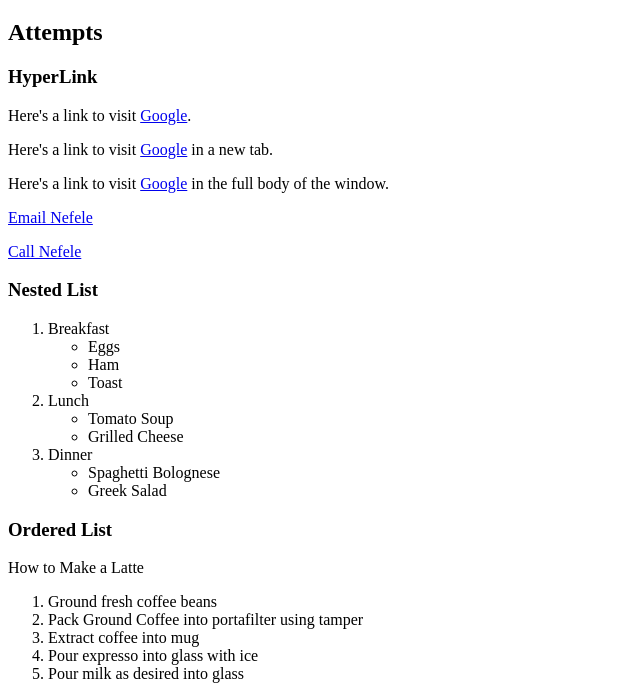
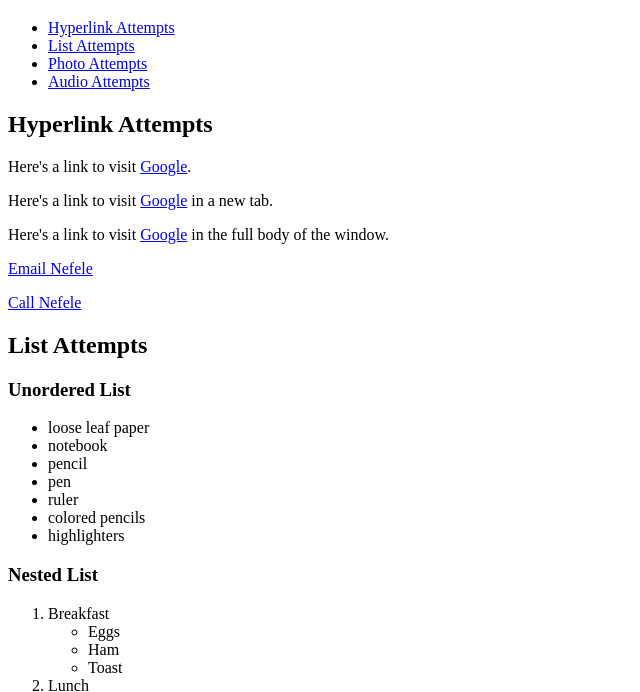
Before and after one commit to neftala/sandbox, a plain HTML site: page index.html in a window 1280 px wide. Shown: the part 61-753 px from the top of the page, without its empty margins (0-640 px from the left). Drawn offline with Linux system fonts and the light colour scheme.

Commit message:
update sandbox

```diff
--- a/index.html
+++ b/index.html
@@ -6,11 +6,22 @@
     </head>
 
     <body>
+        <header>
             <h1>Here to make mistakes!</h1>
+        </header>
 
-        <h2>Attempts</h2>
+        <nav>
+            <ul>
+                <li><a href="#hyperlink-attempts">Hyperlink Attempts</a></li>
+                <li><a href="#list-attempts">List Attempts</a></li>
+                <li><a href="#photo-attempts">Photo Attempts</a></li>
+                <li><a href="#audio-attempts">Audio Attempts</a></li>
+            </ul>
+        </nav>
 
-        <h3>HyperLink</h3>
+        <main>
+            <section id="hyperlink-attempts">
+                <h2>Hyperlink Attempts</h2>
 
                 <p>Here's a link to visit <a href="https://google.com">Google</a>.</p>
 
@@ -21,6 +32,22 @@
                 <p><a href="mailto:not3@miami.edu">Email Nefele</a></p>
 
                 <p><a href="tel:3052971994">Call Nefele</a></p>
+            </section>
+
+            <section id="list-attempts">
+                <h2>List Attempts</h2>
+
+                <h3>Unordered List</h3>
+
+                <ul>
+                    <li>loose leaf paper</li>
+                    <li>notebook</li>
+                    <li>pencil</li>
+                    <li>pen</li>
+                    <li>ruler</li>
+                    <li>colored pencils</li>
+                    <li>highlighters</li>
+                </ul>
 
                 <h3>Nested List</h3>
 
@@ -48,7 +75,7 @@
 
                 <h3>Ordered List</h3>
 
-        <p>How to Make a Latte</p>
+                <h>How to Make a Latte</p>
                 <ol>
                     <li>Ground fresh coffee beans</li>
                     <li>Pack Ground Coffee into portafilter using tamper</li>
@@ -56,6 +83,35 @@
                     <li>Pour expresso into glass with ice</li>
                     <li>Pour milk as desired into glass</li>
                 </ol>
+            </section>
 
+            <section id="photo-attempts">
+                <h2>Photo Attempts</h2>
+
+                <figure>
+                    <img src="images/pexels-cat.jpg" alt="orange cat under duvet" title="orange cat under duvet">
+                    <figcaption>Orange cat wrapped in duvet cover (Photo by: <a href="https://www.pexels.com/@natalie-bond-320378/">Natalie Bond</a> on <a href="https://www.pexels.com/">Pexels</a>).</figcaption>
+                </figure>
+
+                <figure>
+                    <img src="images/pexels-coffee.jpg" alt="cup of coffee" title="cup of coffee surrounded by walnuts">
+                    <figcaption>Cup of Coffee surrounded by walnuts (Photo by: <a href="https://www.pexels.com/@betul-366530167/">Betul Batmaz</a> on <a href="https://www.pexels.com/">Pexels</a>). </figcaption>
+                </figure>
+            </section>
+
+            <section id="audio-attempts">
+                <h2>Audio Attempts</h2>
+
+                <audio controls>
+                    <source src="audio/arthur-vyncke-cherry-metal.mp3">
+                </audio>
+
+                <p>Cherry Metal by <a href="https://soundcloud.com/arthurvost">Arthur Vyncke</a></p>
+                <p>Music promoted by <a href="https://www.free-stock-music.com">free-stock-music</a></p>
+                <p><a href="https://creativecommons.org/licenses/by-sa/3.0/deed.en_US">Creative Commons</a>
+                (<abbr title="Creative Commons / Attribution-ShareAlike 3.0 Unported">CC BY-SA 3.0</abbr>)</p>
+            </section>
+
+        </main>
     </body>
 </html>
```
Also changed, not shown: images/pexels-cat.jpg (added), images/pexels-coffee.jpg (added), 1 other file. Lines whose indentation alone changed are shown as unchanged.
